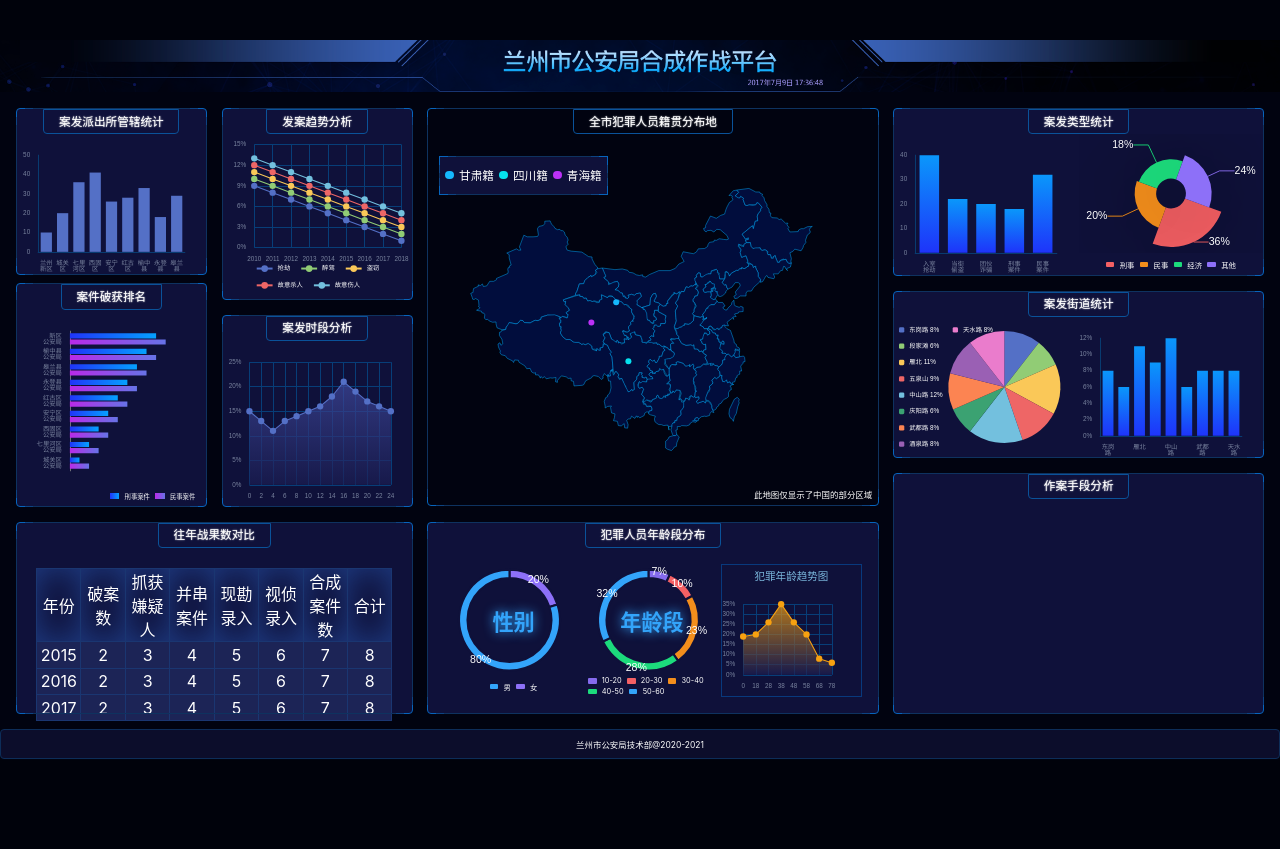
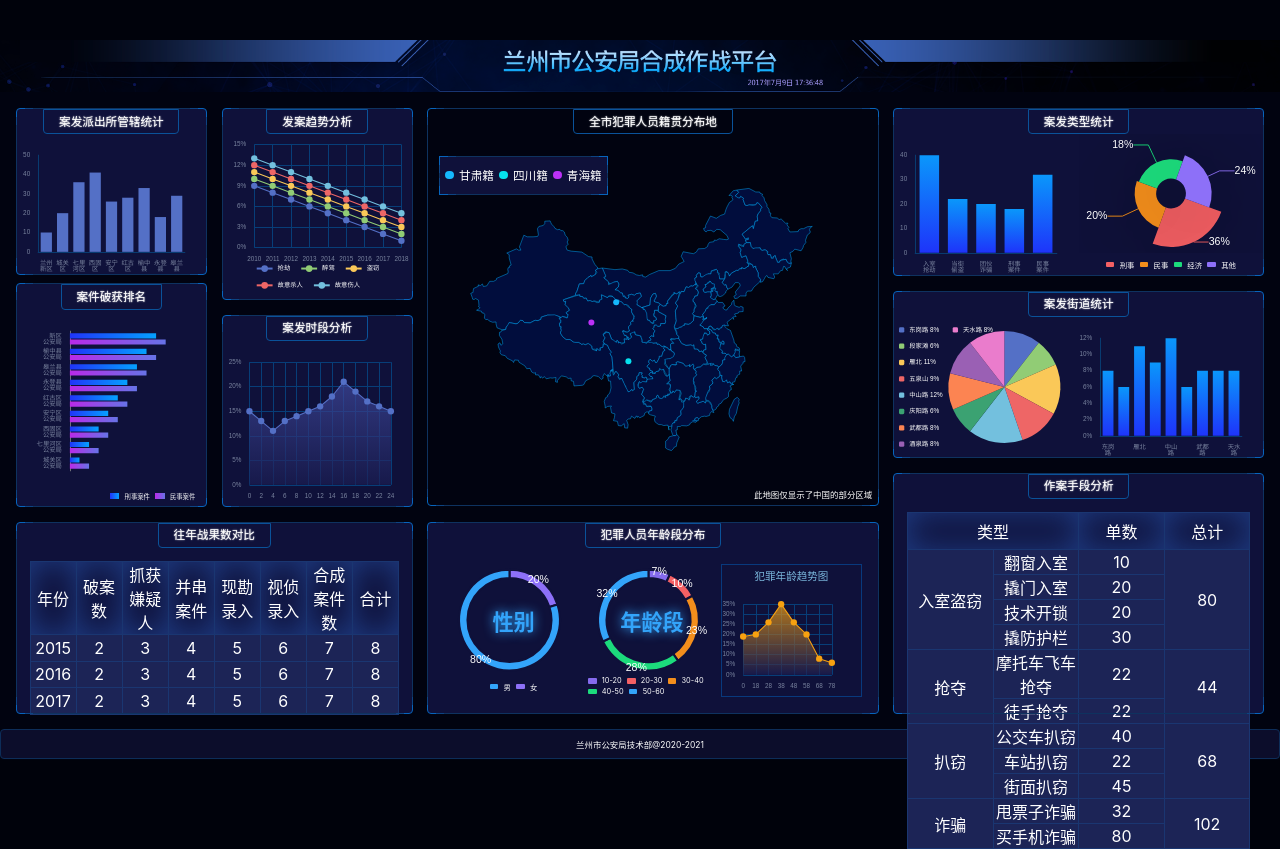
Before and after one commit to WangXiaoyugg/big-screen-demo, a React (Vite) app: page / in a window 1280 px wide. Before the commit the page ends 800 px from the top, so only its background shows below. Built offline with nearby package versions, Linux system fonts and the light colour scheme.

Commit message:
feat: 完成chart-14

```diff
--- /dev/null
+++ b/src/components/chart-14.tsx
@@ -0,0 +1,71 @@
+import React from 'react';
+
+const Chart14 = () => {
+  return (
+    <table>
+      <thead>
+      <tr>
+        <th colSpan={2}>类型</th>
+        <th>单数</th>
+        <th>总计</th>
+      </tr>
+      </thead>
+      <tbody>
+      <tr>
+        <td rowSpan={4}>入室盗窃</td>
+        <td>翻窗入室</td>
+        <td>10</td>
+        <td rowSpan={4}>80</td>
+      </tr>
+      <tr>
+        <td>撬门入室</td>
+        <td>20</td>
+      </tr>
+      <tr>
+        <td>技术开锁</td>
+        <td>20</td>
+      </tr>
+      <tr>
+        <td>撬防护栏</td>
+        <td>30</td>
+      </tr>
+      <tr>
+        <td rowSpan={2}>抢夺</td>
+        <td>摩托车飞车抢夺</td>
+        <td>22</td>
+        <td rowSpan={2}>44</td>
+      </tr>
+      <tr>
+        <td>徒手抢夺</td>
+        <td>22</td>
+      </tr>
+      <tr>
+        <td rowSpan={3}>扒窃</td>
+        <td>公交车扒窃</td>
+        <td>40</td>
+        <td rowSpan={3}>68</td>
+      </tr>
+      <tr>
+        <td>车站扒窃</td>
+        <td>22</td>
+      </tr>
+      <tr>
+        <td>街面扒窃</td>
+        <td>45</td>
+      </tr>
+      <tr>
+        <td rowSpan={2}>诈骗</td>
+        <td>甩票子诈骗</td>
+        <td>32</td>
+        <td rowSpan={2}>102</td>
+      </tr>
+      <tr>
+        <td>买手机诈骗</td>
+        <td>80</td>
+      </tr>
+      </tbody>
+    </table>
+  );
+};
+
+export default Chart14
--- a/src/pages/home.scss
+++ b/src/pages/home.scss
@@ -152,9 +152,12 @@
     .chart12 {
       flex: 1;display: flex; flex-direction: column;
     }
-    .battle-results {
+    .battle-results, .crime-methods {
+      padding: 0 px(24);
       > table {
-        margin-top: px(38);
+        width: 100%;
+        table-layout: fixed;
+        margin-top: px(25);
         border-collapse: collapse;
         th, td {
           border: 1px solid #1a3671;
@@ -171,6 +174,15 @@
             height: px(50);
             width: px(84);
             background: #1c2456;
+          }
+        }
+      }
+    }
+    .crime-methods {
+      > table  {
+        tbody {
+          td {
+            height: px(16);
           }
         }
       }
--- a/src/pages/home.tsx
+++ b/src/pages/home.tsx
@@ -14,6 +14,7 @@
 import Chart11 from '../components/chart-11'
 import Chart12 from '../components/chart-12'
 import Chart13 from '../components/chart-13'
+import Chart14 from '../components/chart-14'
 
 
 
@@ -63,6 +64,7 @@
           </div>
           <div className="bordered row3 crime-methods">
             <h2>作案手段分析</h2>
+            <Chart14 />
           </div>
         </section>
       </main>
```
